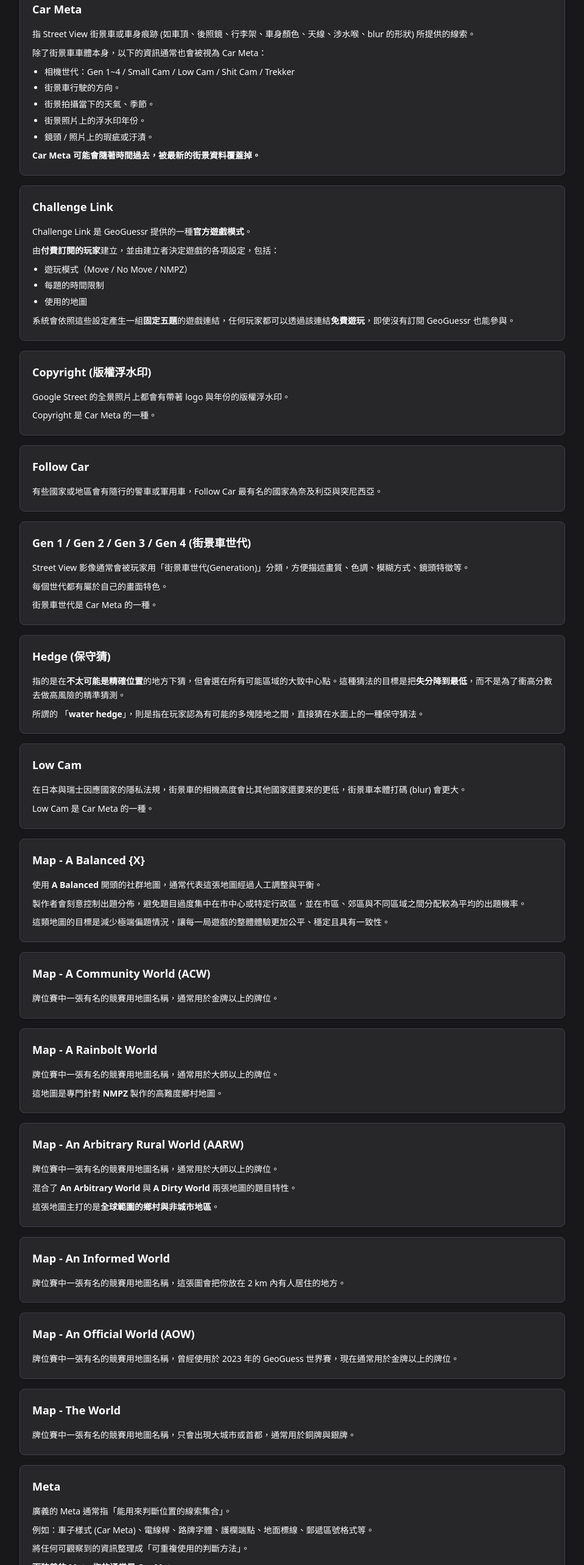
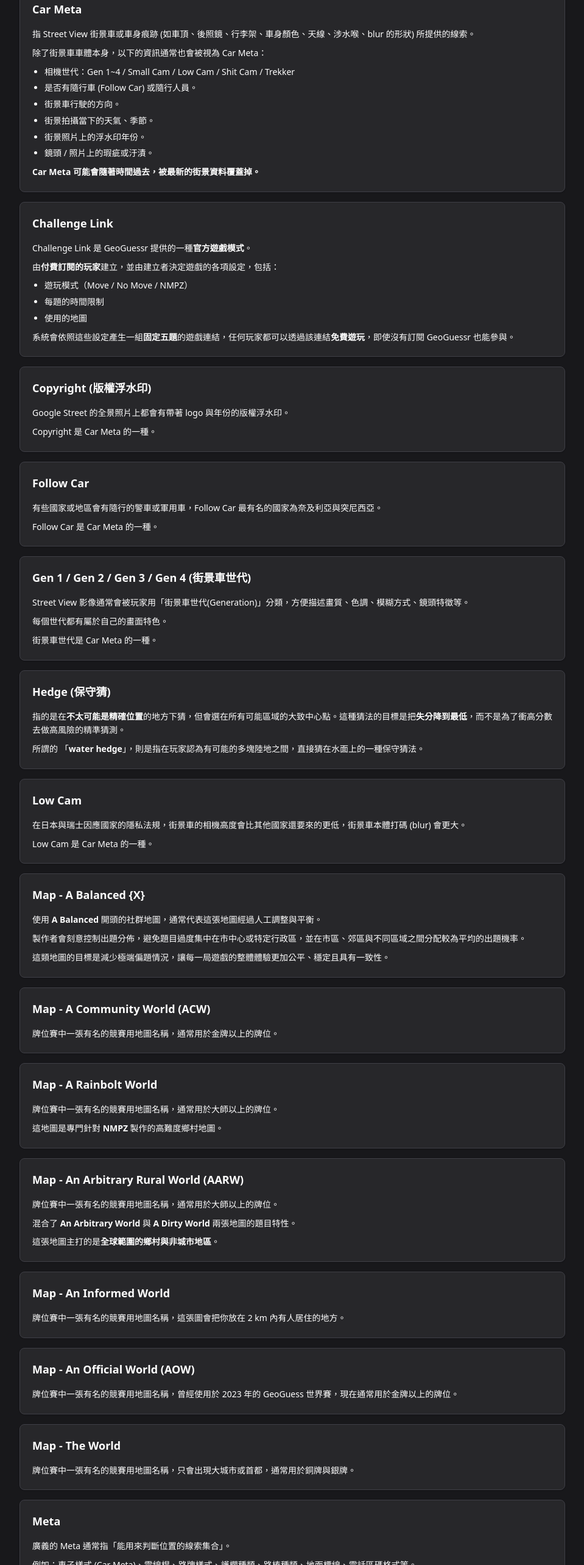
Before and after one commit to WasabiPingKak/GeoPingKak, a Next.js app in the folder frontend/: page /glossary in a window 1280 px wide. Shown: the part 820-3386 px from the top of the page at 61% size, without its empty margins (232-1191 px from the left). Built offline with nearby package versions, Linux system fonts and the light colour scheme.

Commit message:
Fix Some Trivial

```diff
--- a/frontend/data/glossary.ts
+++ b/frontend/data/glossary.ts
@@ -126,6 +126,7 @@
     content:
       "Google 在 2025 年開始投入的相機世代，也有人視為第五代 (Gen 5)，但社群中一般都稱 Small Cam。\n\n" +
       "街景車本體打碼 (blur) 會接近正圓形，但車頭會有一塊突出。\n\n" +
+      "相機高度比 Gen 4 相機更低，高度的體感更類似 Low Cam。\n\n" +
       "Small Cam 是 Car Meta 的一種。",
   },
   {
@@ -167,7 +168,7 @@
     title: "Meta",
     content:
       "廣義的 Meta 通常指「能用來判斷位置的線索集合」。\n\n" +
-      "例如：車子樣式 (Car Meta)、電線桿、路牌字體、護欄端點、地面標線、郵遞區號格式等。\n\n" +
+      "例如：車子樣式 (Car Meta)、電線桿、路牌樣式、護欄種類、路樁種類、地面標線、電話區碼格式等。\n\n" +
       "將任何可觀察到的資訊整理成「可重複使用的判斷方法」。\n\n" +
       "**而狹義的 Meta 指的通常是 Car Meta。**",
   },
@@ -177,6 +178,7 @@
       "指 Street View 街景車或車身痕跡 (如車頂、後照鏡、行李架、車身顏色、天線、涉水喉、blur 的形狀) 所提供的線索。\n\n" +
       "除了街景車車體本身，以下的資訊通常也會被視為 Car Meta：\n\n" +
       "- 相機世代：Gen 1~4 / Small Cam / Low Cam / Shit Cam / Trekker\n" +
+      "- 是否有隨行車 (Follow Car) 或隨行人員。\n" +
       "- 街景車行駛的方向。\n" +
       "- 街景拍攝當下的天氣、季節。\n" +
       "- 街景照片上的浮水印年份。\n" +
@@ -215,7 +217,8 @@
   {
     title: "Follow Car",
     content:
-      "有些國家或地區會有隨行的警車或軍用車，Follow Car 最有名的國家為奈及利亞與突尼西亞。\n\n"
+      "有些國家或地區會有隨行的警車或軍用車，Follow Car 最有名的國家為奈及利亞與突尼西亞。\n\n" +
+      "Follow Car 是 Car Meta 的一種。"
   },
   {
     title: "Copyright (版權浮水印)",
```
